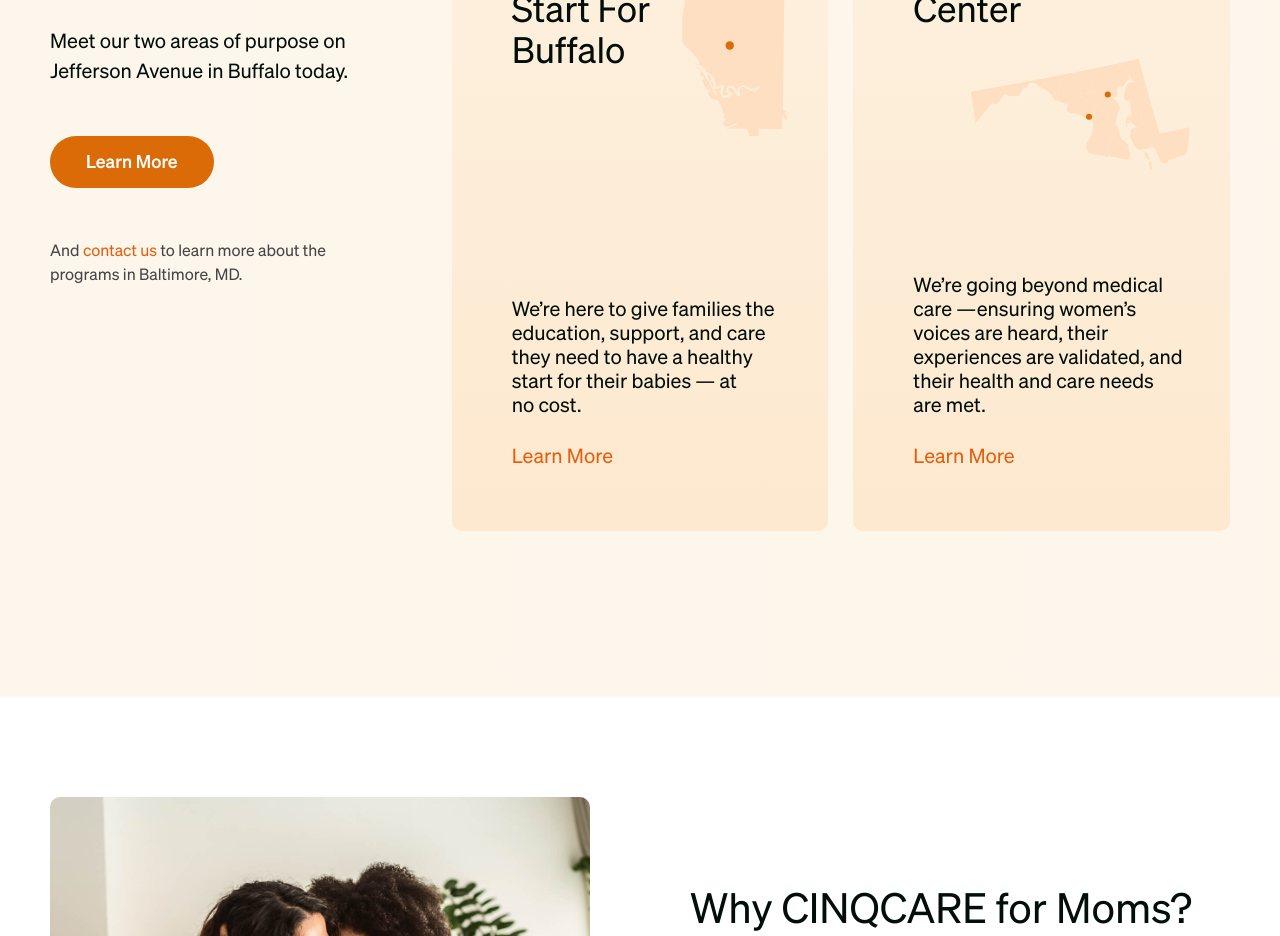
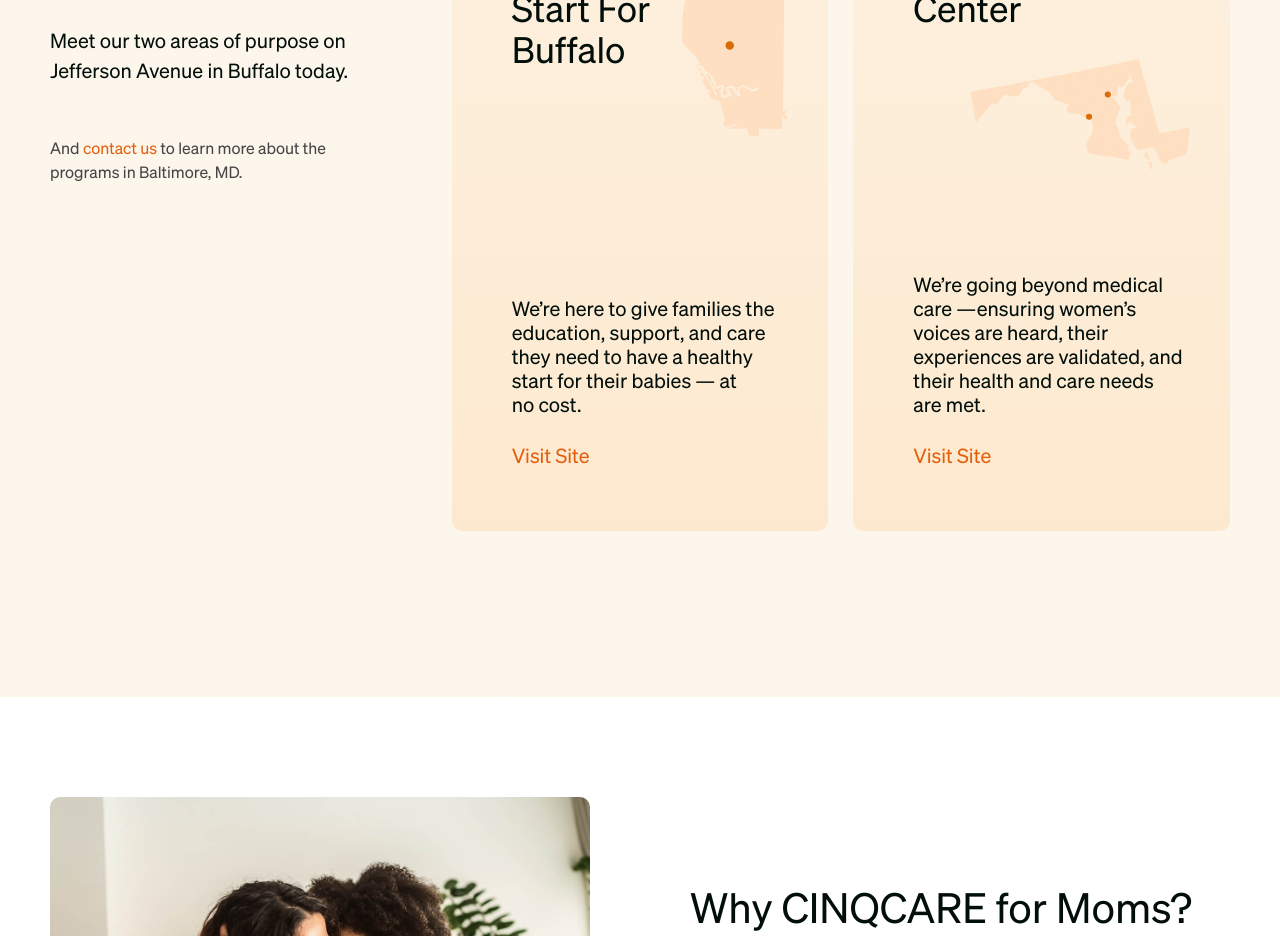
Before and after one commit to daymon-smith-cinq/cinqcare, a Next.js app: page /for-moms in a window 1280 px wide. Shown: the part 1620-2556 px from the top of the page. Built offline with nearby package versions, Linux system fonts and the light colour scheme.

Commit message:
it's friday night

```diff
--- a/components/cards/cards.js
+++ b/components/cards/cards.js
@@ -40,9 +40,9 @@ const Cards = ({ page }) => {
 			heading: "Find <em>Care</em> Near You",
 			paragraph:
 				"Meet our two areas of purpose on Jefferson Avenue in Buffalo today.",
-			buttonLink: "https://healthystartbuffalo.cinq.care/",
-			buttonText: "Learn More",
-			buttonTarget: "_blank",
+			buttonLink: "",
+			buttonText: "",
+			buttonTarget: "",
 			finePrint: "And <a href='/join-our-family'>contact us</a> to learn more about the programs in Baltimore, MD.",
 			cardContent: [
 				{
@@ -51,7 +51,7 @@ const Cards = ({ page }) => {
 					image: buffaloMap.src,
 					paragraph:
 						"We’re here to give families the education, support, and care they need to have a healthy start for their babies — at no cost.<br/><br/>" +
-						"<a href='https://healthystartbuffalo.cinq.care/' target='_blank'>Learn More</a>",
+						"<a href='https://healthystartbuffalo.cinq.care/' target='_blank'>Visit Site</a>",
 				},
 				{
 					heading: "Grace Women’s Center",
@@ -60,7 +60,7 @@ const Cards = ({ page }) => {
 					imageOffset: true,
 					paragraph:
 						"We’re going beyond medical care —ensuring women’s voices are heard, their experiences are validated, and their health and care needs are met.<br/><br/>" +
-						"<a href='https://gracewomenscenter.cinq.care/' target='_blank'>Learn More</a>",
+						"<a href='https://gracewomenscenter.cinq.care/' target='_blank'>Visit Site</a>",
 				},
 			],
 		};
```
